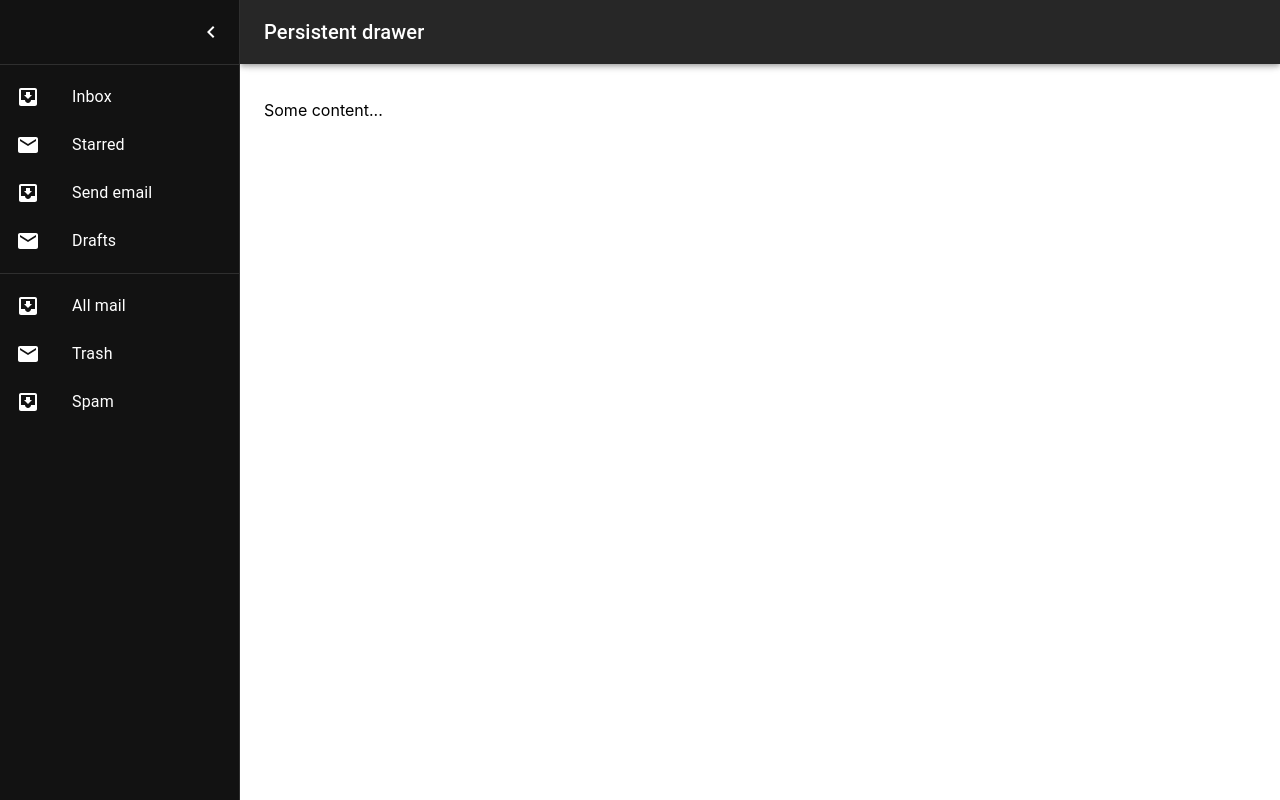
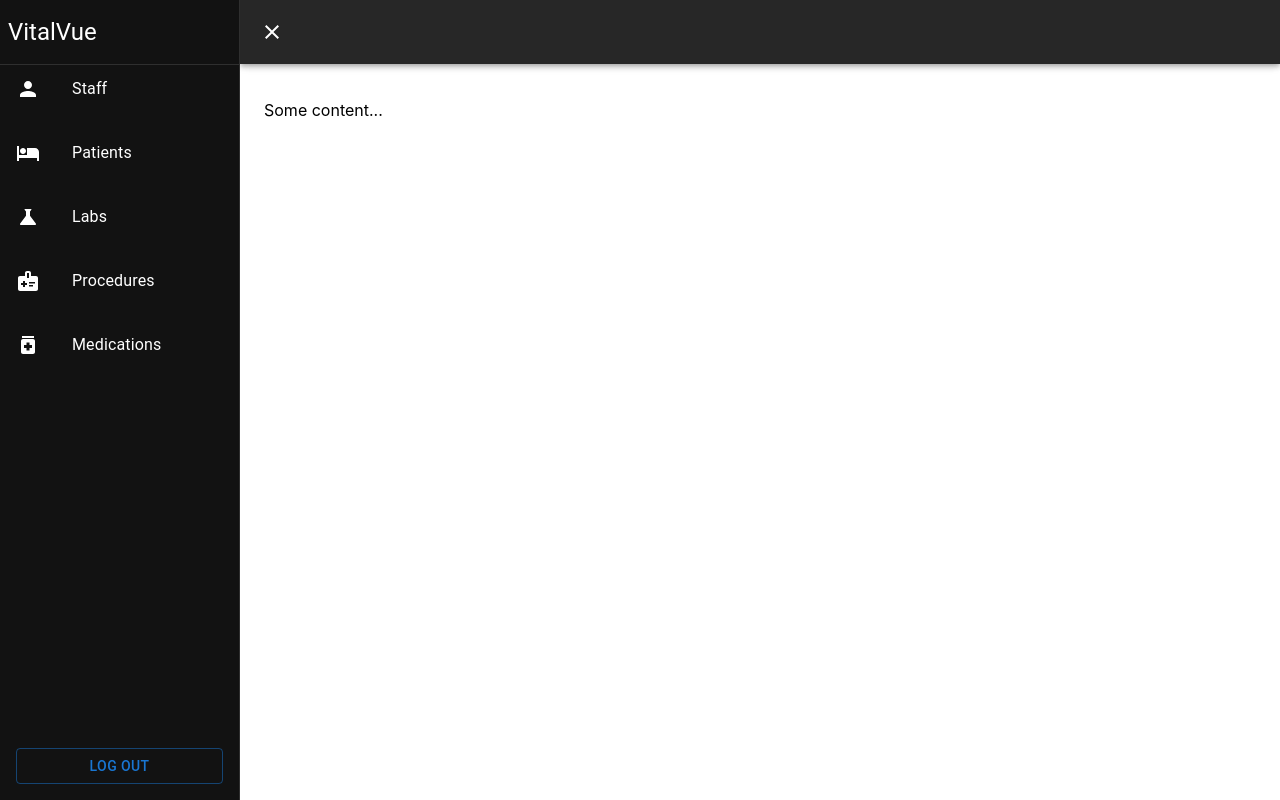
Before and after one commit to chadmroberts88/vital-vue-web, a React (Create React App) app: page / in a window 1280 px wide. Both pictures are taken after a click on the button "open drawer". Built offline with nearby package versions, Linux system fonts and the light colour scheme.

Commit message:
Updated drawer items.

```diff
--- a/src/App.tsx
+++ b/src/App.tsx
@@ -23,7 +23,7 @@ function App() {
 
   return (
     <ThemeProvider theme={darkTheme}>
-      <NavigationDrawer isOpen={isDrawerOpen} toggleDrawer={handleToggleDrawer}>
+      <NavigationDrawer isOpen={isDrawerOpen}>
         <HeaderBar isOpen={isDrawerOpen} toggleDrawer={handleToggleDrawer} />
         <MainContent isOpen={isDrawerOpen}>
           <p>Some content...</p>
--- a/src/components/DrawerHeader.tsx
+++ b/src/components/DrawerHeader.tsx
@@ -1,5 +1,5 @@
-import React, { PropsWithChildren } from "react";
 import { styled } from "@mui/material/styles";
+import Typography from "@mui/material/Typography";
 
 const StyledDrawerHeader = styled("div")(({ theme }) => ({
   display: "flex",
@@ -7,11 +7,15 @@ const StyledDrawerHeader = styled("div")(({ theme }) => ({
   padding: theme.spacing(0, 1),
   // necessary for content to be below app bar
   ...theme.mixins.toolbar,
-  justifyContent: "flex-end",
+  justifyContent: "flex-start",
 }));
 
-const DrawerHeader = ({ children }: PropsWithChildren): JSX.Element => {
-  return <StyledDrawerHeader>{children}</StyledDrawerHeader>;
+const DrawerHeader = (): JSX.Element => {
+  return (
+    <StyledDrawerHeader>
+      <Typography variant="h5">VitalVue</Typography>
+    </StyledDrawerHeader>
+  );
 };
 
 export default DrawerHeader;
--- /dev/null
+++ b/src/components/DrawerListItem.tsx
@@ -0,0 +1,27 @@
+import ListItem from "@mui/material/ListItem";
+import ListItemButton from "@mui/material/ListItemButton";
+import ListItemIcon from "@mui/material/ListItemIcon";
+import ListItemText from "@mui/material/ListItemText";
+
+interface DrawerListItemProps {
+  text?: string;
+  link?: string;
+  icon?: JSX.Element;
+}
+
+const DrawerListItem = ({
+  text,
+  link,
+  icon,
+}: DrawerListItemProps): JSX.Element => {
+  return (
+    <ListItem disablePadding onClick={() => console.log(text)} sx={{ mb: 2 }}>
+      <ListItemButton>
+        <ListItemIcon>{icon}</ListItemIcon>
+        <ListItemText primary={text} />
+      </ListItemButton>
+    </ListItem>
+  );
+};
+
+export default DrawerListItem;
--- a/src/components/HeaderBar.tsx
+++ b/src/components/HeaderBar.tsx
@@ -1,12 +1,11 @@
-import * as React from "react";
 import { styled } from "@mui/material/styles";
 import MuiAppBar, { AppBarProps as MuiAppBarProps } from "@mui/material/AppBar";
 import Toolbar from "@mui/material/Toolbar";
 import IconButton from "@mui/material/IconButton";
-import Typography from "@mui/material/Typography";
+import Close from "@mui/icons-material/Close";
 import MenuIcon from "@mui/icons-material/Menu";
 
-const drawerWidth = 240;
+import { DRAWER_WIDTH } from "../global/Constants";
 
 interface HeaderBarProps extends MuiAppBarProps {
   isOpen: boolean;
@@ -21,8 +20,8 @@ const StyledHeaderBar = styled(MuiAppBar, {
     duration: theme.transitions.duration.leavingScreen,
   }),
   ...(isOpen && {
-    width: `calc(100% - ${drawerWidth}px)`,
-    marginLeft: `${drawerWidth}px`,
+    width: `calc(100% - ${DRAWER_WIDTH}px)`,
+    marginLeft: `${DRAWER_WIDTH}px`,
     transition: theme.transitions.create(["margin", "width"], {
       easing: theme.transitions.easing.easeOut,
       duration: theme.transitions.duration.enteringScreen,
@@ -43,13 +42,10 @@ const HeaderBar = ({ isOpen, toggleDrawer }: HeaderBarProps) => {
           aria-label="open drawer"
           onClick={toggleDrawer}
           edge="start"
-          sx={{ mr: 2, ...(isOpen && { display: "none" }) }}
+          sx={{ mr: 2 }}
         >
-          <MenuIcon />
+          {isOpen ? <Close /> : <MenuIcon />}
         </IconButton>
-        <Typography variant="h6" noWrap component="div">
-          Persistent drawer
-        </Typography>
       </Toolbar>
     </StyledHeaderBar>
   );
--- a/src/components/MainContent.tsx
+++ b/src/components/MainContent.tsx
@@ -1,7 +1,7 @@
-import React, { PropsWithChildren } from "react";
+import { PropsWithChildren } from "react";
 import { styled } from "@mui/material/styles";
 
-const drawerWidth = 240;
+import { DRAWER_WIDTH } from "../global/Constants";
 
 const StyledMainContent = styled("main", {
   shouldForwardProp: (prop) => prop !== "isOpen",
@@ -15,7 +15,7 @@ const StyledMainContent = styled("main", {
     easing: theme.transitions.easing.sharp,
     duration: theme.transitions.duration.leavingScreen,
   }),
-  marginLeft: `-${drawerWidth}px`,
+  marginLeft: `-${DRAWER_WIDTH}px`,
   ...(isOpen && {
     transition: theme.transitions.create("margin", {
       easing: theme.transitions.easing.easeOut,
--- /dev/null
+++ b/src/global/Constants.ts
@@ -0,0 +1 @@
+export const DRAWER_WIDTH = 240;
--- a/src/navigation/NavigationDrawer.tsx
+++ b/src/navigation/NavigationDrawer.tsx
@@ -1,43 +1,35 @@
-import React, { PropsWithChildren } from "react";
-import { useTheme } from "@mui/material/styles";
+import { PropsWithChildren } from "react";
 import Box from "@mui/material/Box";
 import Drawer from "@mui/material/Drawer";
 import List from "@mui/material/List";
 import Divider from "@mui/material/Divider";
-import IconButton from "@mui/material/IconButton";
-import ChevronLeftIcon from "@mui/icons-material/ChevronLeft";
-import ChevronRightIcon from "@mui/icons-material/ChevronRight";
-import ListItem from "@mui/material/ListItem";
-import ListItemButton from "@mui/material/ListItemButton";
-import ListItemIcon from "@mui/material/ListItemIcon";
-import ListItemText from "@mui/material/ListItemText";
-import InboxIcon from "@mui/icons-material/MoveToInbox";
-import MailIcon from "@mui/icons-material/Mail";
+import PersonIcon from "@mui/icons-material/Person";
+import HotelIcon from "@mui/icons-material/Hotel";
+import ScienceIcon from "@mui/icons-material/Science";
+import MedicalInformationIcon from "@mui/icons-material/MedicalInformation";
+import MedicationIcon from "@mui/icons-material/Medication";
 
+import { DRAWER_WIDTH } from "../global/Constants";
 import DrawerHeader from "../components/DrawerHeader";
-
-const drawerWidth = 240;
+import DrawerListItem from "../components/DrawerListItem";
+import { Button, Stack } from "@mui/material";
 
 type NavigationDrawerProps = PropsWithChildren & {
   isOpen: boolean;
-  toggleDrawer: () => void;
 };
 
 const NavigationDrawer = ({
   children,
   isOpen,
-  toggleDrawer,
 }: NavigationDrawerProps): JSX.Element => {
-  const theme = useTheme();
-
   return (
     <Box sx={{ display: "flex" }}>
       <Drawer
         sx={{
-          width: drawerWidth,
+          width: DRAWER_WIDTH,
           flexShrink: 0,
           "& .MuiDrawer-paper": {
-            width: drawerWidth,
+            width: DRAWER_WIDTH,
             boxSizing: "border-box",
           },
         }}
@@ -45,43 +37,25 @@ const NavigationDrawer = ({
         anchor="left"
         open={isOpen}
       >
-        <DrawerHeader>
-          <IconButton onClick={toggleDrawer}>
-            {theme.direction === "ltr" ? (
-              <ChevronLeftIcon />
-            ) : (
-              <ChevronRightIcon />
-            )}
-          </IconButton>
-        </DrawerHeader>
+        <DrawerHeader />
         <Divider />
-        <List>
-          {["Inbox", "Starred", "Send email", "Drafts"].map((text, index) => (
-            <ListItem key={text} disablePadding>
-              <ListItemButton>
-                <ListItemIcon>
-                  {index % 2 === 0 ? <InboxIcon /> : <MailIcon />}
-                </ListItemIcon>
-                <ListItemText primary={text} />
-              </ListItemButton>
-            </ListItem>
-          ))}
-        </List>
-        <Divider />
-        <List>
-          {["All mail", "Trash", "Spam"].map((text, index) => (
-            <ListItem key={text} disablePadding>
-              <ListItemButton>
-                <ListItemIcon>
-                  {index % 2 === 0 ? <InboxIcon /> : <MailIcon />}
-                </ListItemIcon>
-                <ListItemText primary={text} />
-              </ListItemButton>
-            </ListItem>
-          ))}
-        </List>
+
+        <Stack flex={1} direction="column" justifyContent="space-between">
+          <List sx={{ p: 0 }}>
+            <DrawerListItem text="Staff" icon={<PersonIcon />} />
+            <DrawerListItem text="Patients" icon={<HotelIcon />} />
+            <DrawerListItem text="Labs" icon={<ScienceIcon />} />
+            <DrawerListItem
+              text="Procedures"
+              icon={<MedicalInformationIcon />}
+            />
+            <DrawerListItem text="Medications" icon={<MedicationIcon />} />
+          </List>
+          <Button sx={{ m: 2 }} variant="outlined">
+            Log Out
+          </Button>
+        </Stack>
       </Drawer>
-
       {children}
     </Box>
   );
```
